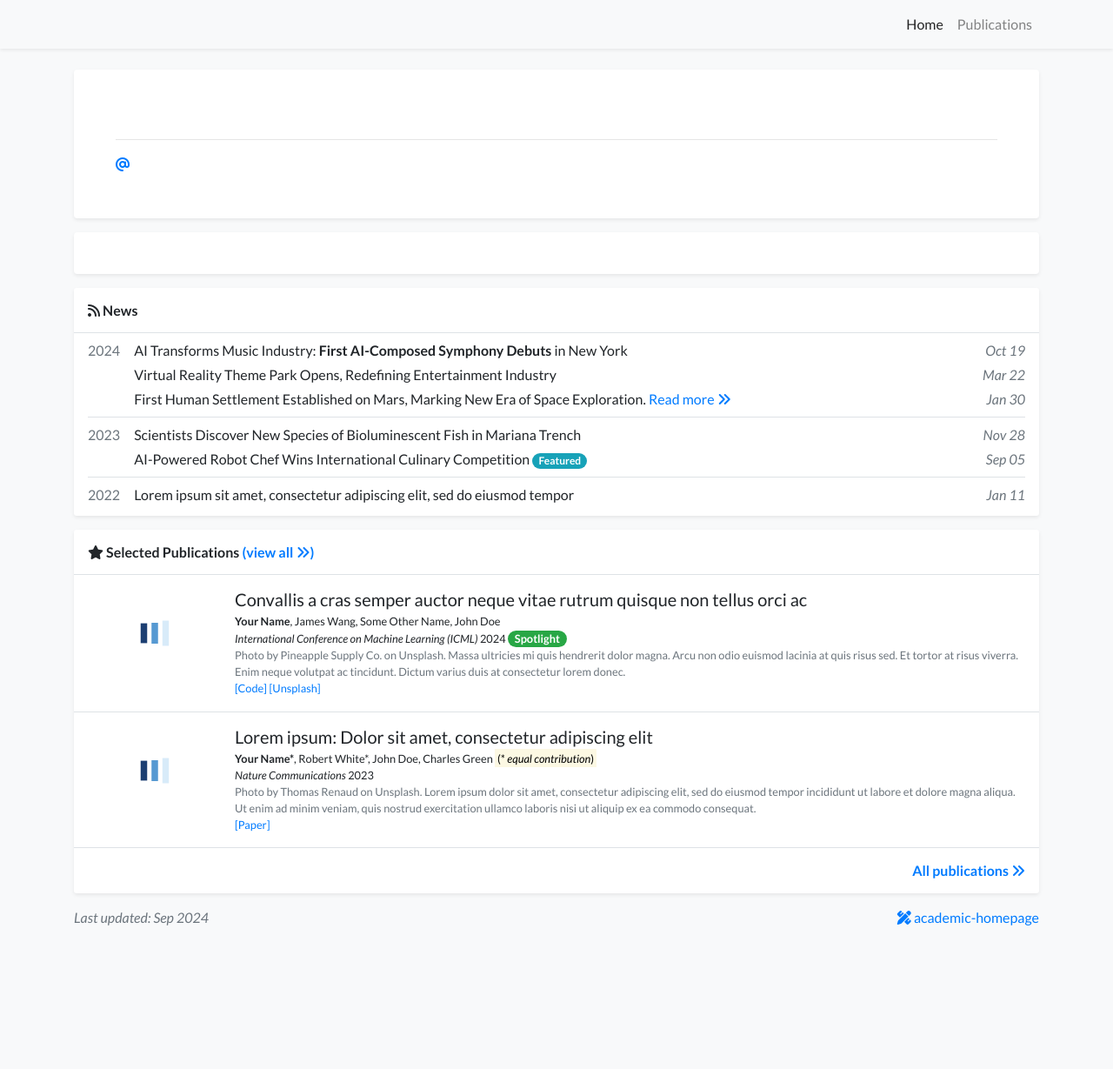
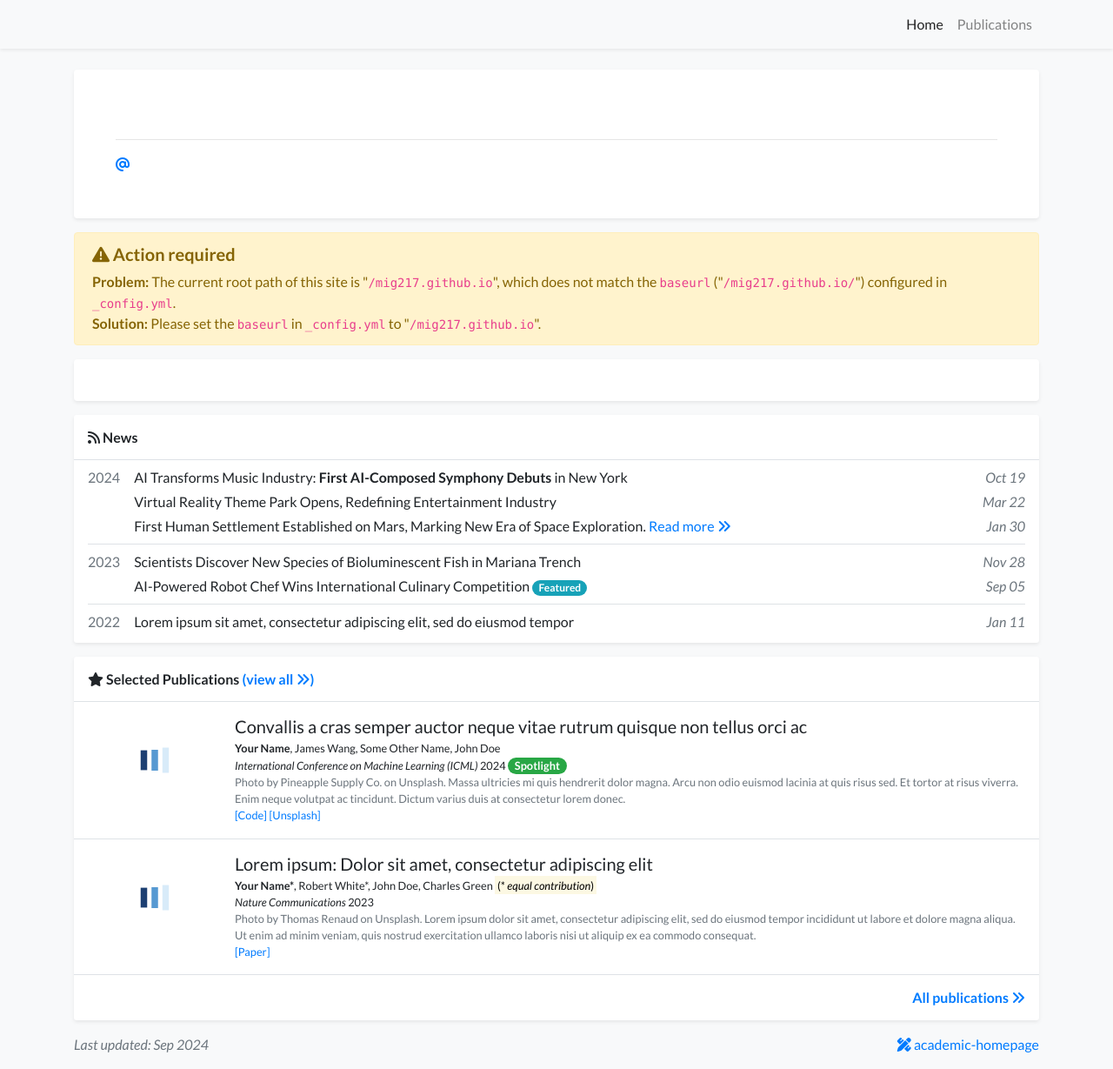
Before and after one commit to MIG217/MIG217.github.io, a Jekyll site: the page built from index.html, in a window 1280 px wide and 1229 px high. Shown: the whole window at 87% size. Built offline with Jekyll 4.4.1, drawn with Linux system fonts in a browser that asks for light colours; a style sheet for code colours, icons or effects is not loaded.

Commit message:
Update _config.yml

```diff
--- a/_config.yml
+++ b/_config.yml
@@ -13,7 +13,7 @@
 # you will see them accessed via {{ site.title }}, {{ site.email }}, and so on.
 # You can create any custom variable you would like, and they will be accessible
 # in the templates via {{ site.myvariable }}.
-baseurl: "/academic-homepage" # the subpath of your site, e.g. /blog
+baseurl: "/mig217.github.io/" # the subpath of your site, e.g. /blog
 
 # Build settings
 markdown: kramdown
```
